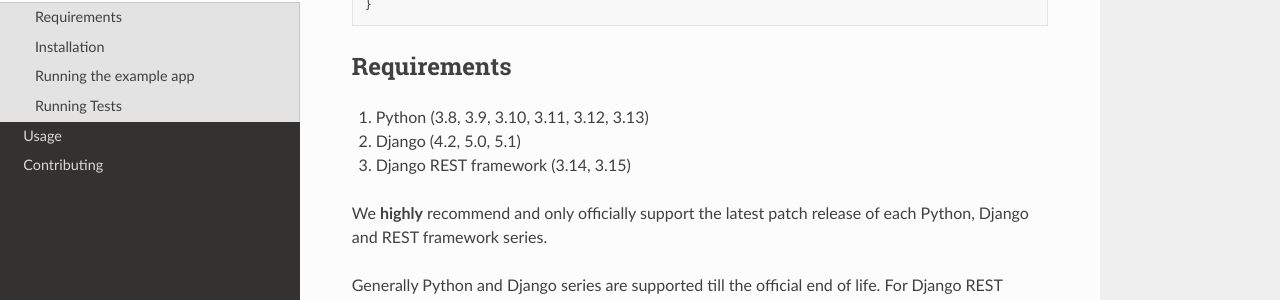
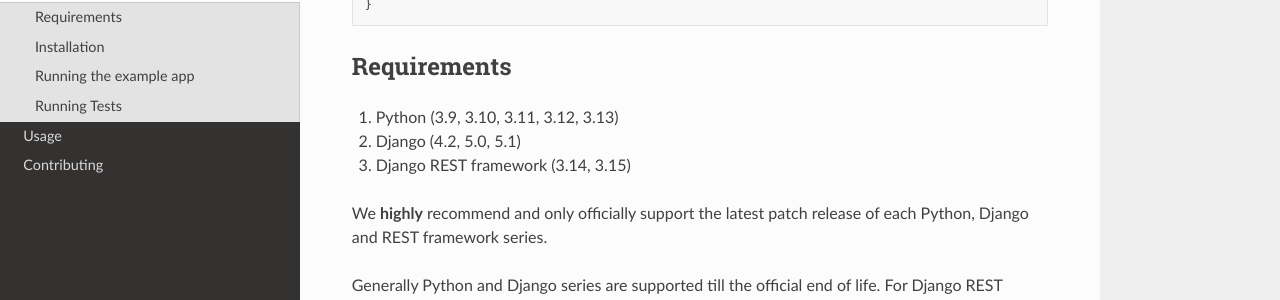
Before and after one commit to django-json-api/django-rest-framework-json-api, a Sphinx documentation site: the page built from docs/getting-started.md, in a window 1280 px wide and 900 px high, scrolled down 831 px. Shown: the part 150-450 px from the top of the window. Built offline with Sphinx 7.4.7 and the Read the Docs theme 3.1.0, drawn with Linux system fonts in a browser that asks for light colours; pages that are not in the unit, such as notebooks, are missing from menus.

Commit message:
Removed support for Python 3.8 (#1266)

```diff
--- a/README.rst
+++ b/README.rst
@@ -92,7 +92,7 @@
 Requirements
 ------------
 
-1. Python (3.8, 3.9, 3.10, 3.11, 3.12, 3.13)
+1. Python (3.9, 3.10, 3.11, 3.12, 3.13)
 2. Django (4.2, 5.0, 5.1)
 3. Django REST framework (3.14, 3.15)
 
--- a/docs/getting-started.md
+++ b/docs/getting-started.md
@@ -51,7 +51,7 @@
 
 ## Requirements
 
-1. Python (3.8, 3.9, 3.10, 3.11, 3.12, 3.13)
+1. Python (3.9, 3.10, 3.11, 3.12, 3.13)
 2. Django (4.2, 5.0, 5.1)
 3. Django REST framework (3.14, 3.15)
 
--- a/setup.py
+++ b/setup.py
@@ -86,7 +86,6 @@
         "Operating System :: OS Independent",
         "Programming Language :: Python",
         "Programming Language :: Python :: 3",
-        "Programming Language :: Python :: 3.8",
         "Programming Language :: Python :: 3.9",
         "Programming Language :: Python :: 3.10",
         "Programming Language :: Python :: 3.11",
@@ -116,6 +115,6 @@
         "openapi": ["pyyaml>=5.4", "uritemplate>=3.0.1"],
     },
     setup_requires=wheel,
-    python_requires=">=3.8",
+    python_requires=">=3.9",
     zip_safe=False,
 )
```
Also changed, not shown: CHANGELOG.md (+9 -0 lines), 2 other files.
